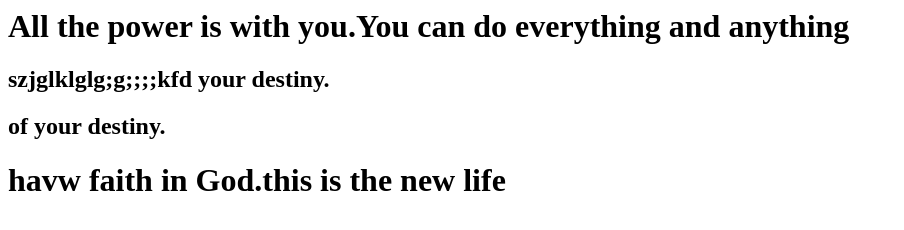
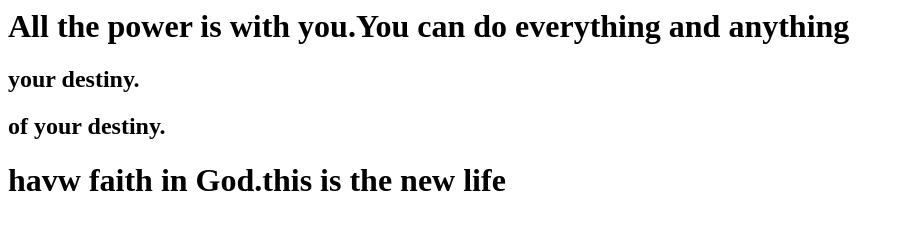
Before and after one commit to Alberthien/Alberthien, a plain HTML site: page index.html in a window 1280 px wide. Shown: the whole page, without its empty margins (0-904 px from the left). Drawn offline with Linux system fonts and the light colour scheme.

Commit message:
Revert "update3"
This reverts commit 626056d33f904537fabc6bc8e0b69949ecc4ea3b.

```diff
--- a/index.html
+++ b/index.html
@@ -1,7 +1,7 @@
 <html
 <body>
 <h1>All the power is with you.You can do everything and anything</h1>
-<h2>szjglklglg;g;;;;kfd your destiny.</h2>
+<h2>your destiny.</h2>
 <h2> of your destiny.</h2>
 <h1>havw faith in God.this is the new life</h1>
 </body>
```
